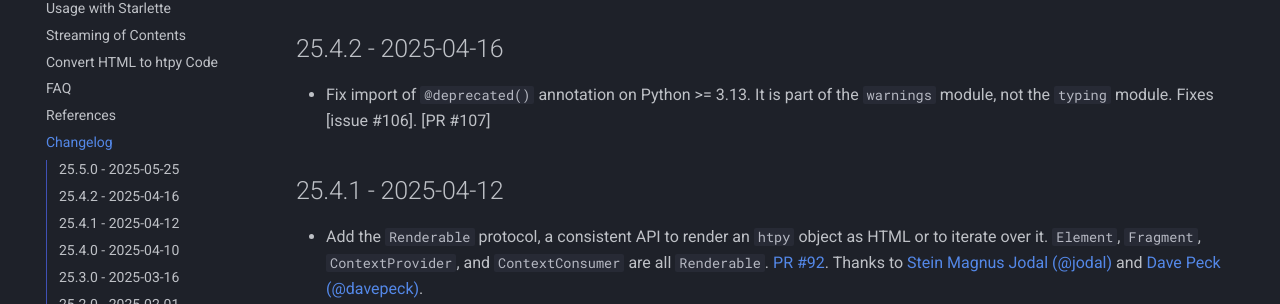
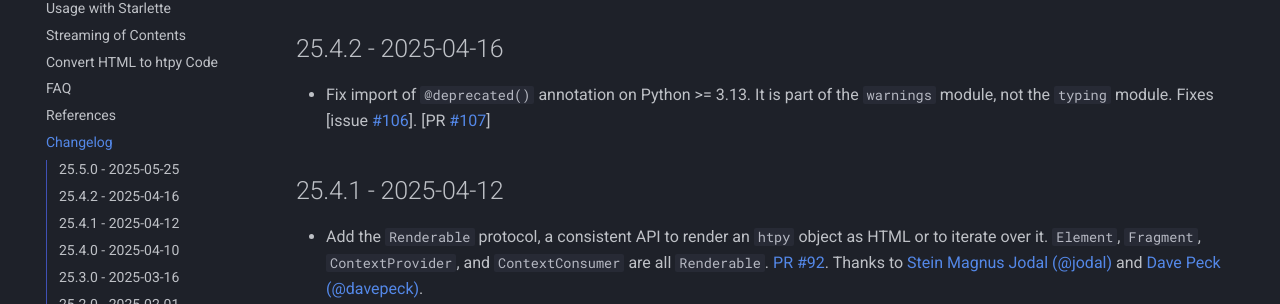
Before and after one commit to pelme/htpy, an MkDocs documentation site: the page built from docs/changelog.md, in a window 1280 px wide and 900 px high. Shown: the part 265-569 px from the top of the window. Built offline with MkDocs 1.6.1 and Material for MkDocs 9.7.7, drawn with Linux system fonts in a browser that asks for light colours; comment, search, counter and statistics services are not loaded; some of the changed lines change nothing that is shown.

Commit message:
Use pymdownx.magiclink to link to issues and PRs

```diff
--- a/mkdocs.yml
+++ b/mkdocs.yml
@@ -28,6 +28,10 @@ markdown_extensions:
       line_spans: __span
       pygments_lang_class: true
   - pymdownx.inlinehilite
+  - pymdownx.magiclink:
+      repo_url_shorthand: true
+      user: pelme
+      repo: htpy
   - pymdownx.snippets
   - pymdownx.superfences
   - attr_list
```
